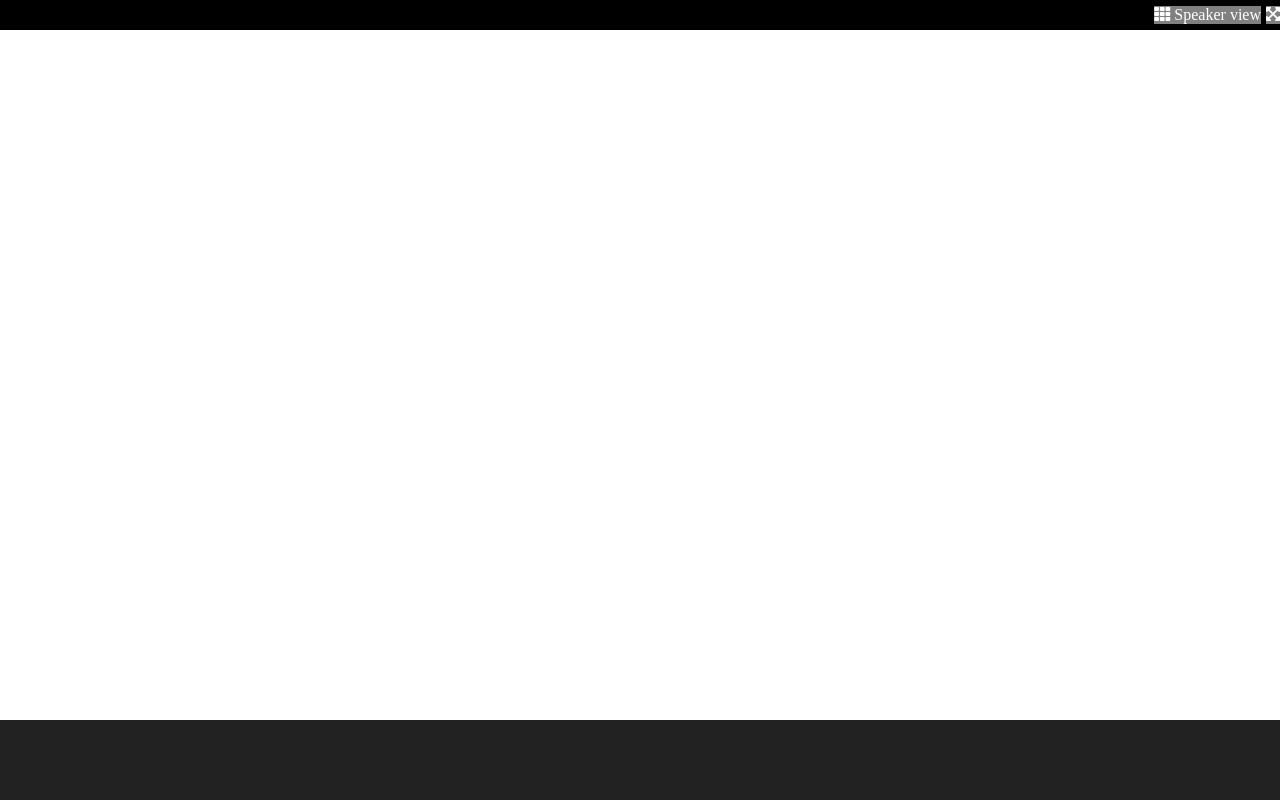
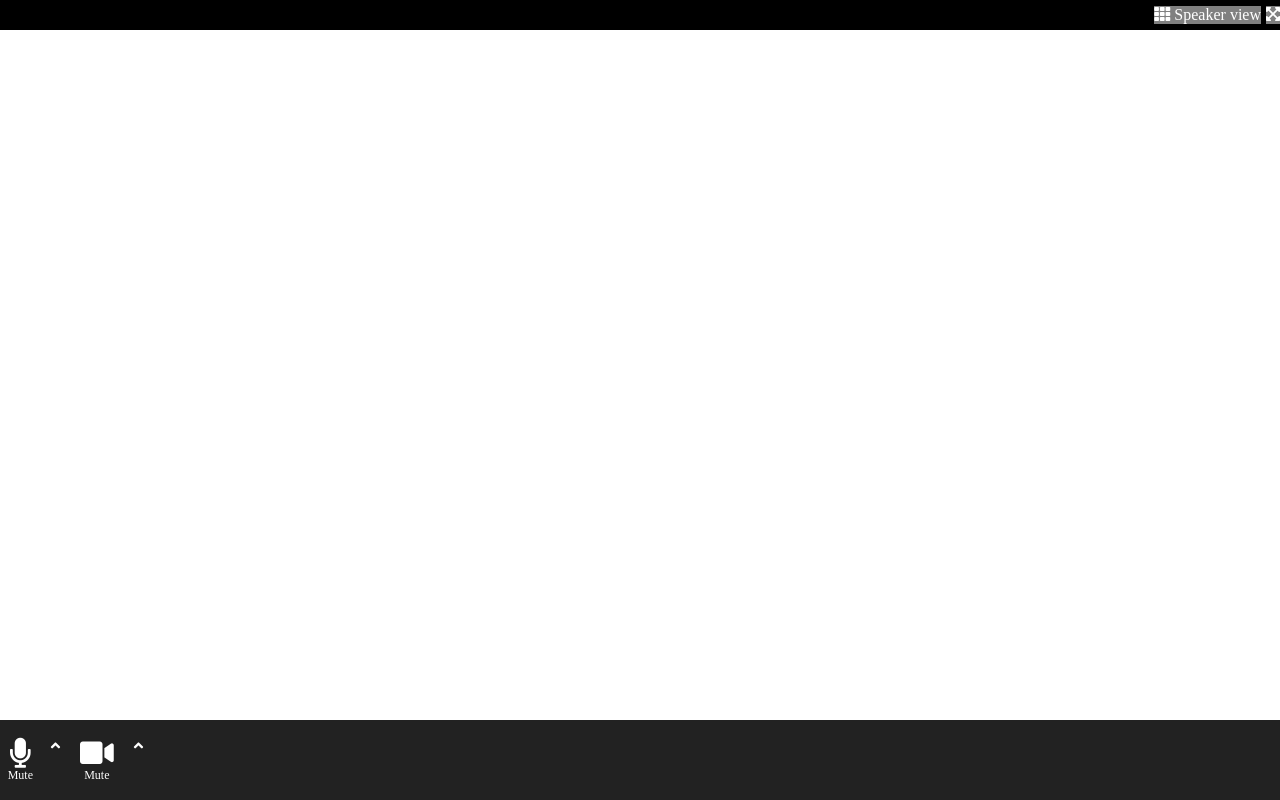
Before and after one commit to TommasoLodesani/html-css-zoom, a plain HTML site: page index.html in a window 1280 px wide. Drawn offline with Linux system fonts and the light colour scheme.

Commit message:
footer col-sx

```diff
--- a/css/style.css
+++ b/css/style.css
@@ -7,6 +7,10 @@
 a{
     text-decoration: none;
     color: white;
+}
+
+ul{
+    list-style-type: none;
 }
 
 /* header */
@@ -19,20 +23,20 @@ header{
     justify-content: flex-end;
 }
 
-header nav{
+header #container{
     display: flex;
     align-items: center;
 
 }
 
-header nav .view{
+header #container .view{
     color: white;
     background-color: gray;
     margin-right: 5px;
 
 }
 
-header nav .expand{
+header #container .expand{
     background-color: gray;
 }
 
@@ -47,10 +51,52 @@ main{
 }
 
 
+/* footer */
+
+
 footer{
     width: 100%;
     height: 80px;
     background-color:#222222;
     display: flex;
+    justify-content: space-between;
+    align-items: center;
 
 }
+
+footer #col-sx, #col-dx{
+    display: flex;
+    width: 20%;
+    /* background-color: yellow; */
+}
+
+/* footer #col-cen{
+    width: 60%;
+    background-color: yellow;
+    margin: 0 20px;
+} */
+
+
+footer #col-sx ul{
+    display: flex;
+    text-align: center;
+    width: 100%;
+}
+
+footer #col-sx ul li{
+    color: white;
+    font-size: 12px;
+
+}
+
+footer #col-sx ul i{
+    color: white;
+    font-size: 30px;
+    padding: 0 10px;
+}
+
+footer #col-sx ul #arrow{
+    color:white;
+    font-size: 15px;
+}
+}
--- a/index.html
+++ b/index.html
@@ -15,7 +15,7 @@
 
     <header>
 
-        <nav>
+        <div id="container">
             <div class="view">
                 <a href="#">
                     <i class="fas fa-th"></i>
@@ -30,7 +30,7 @@
 
             </a>
 
-        </nav>
+        </div>
 
 
 
@@ -46,6 +46,43 @@
     <!-- footer -->
     <footer>
 
+        <div id="col-sx">
+            <ul>
+                <li>
+                    <a href="">
+                        <i class="fas fa-microphone"></i>
+                    </a> <br>
+                    <span>Mute</span>
+                </li>
+                <li>
+                    <a href="">
+                        <i id="arrow" class="fas fa-angle-up"></i>
+                    </a><br>
+                </li>
+                <li>
+                    <a href="">
+                        <i class="fas fa-video"></i>
+                    </a><br>
+                    <span>Mute</span>
+                </li>
+                <li>
+                    <a href="">
+                        <i id="arrow" class="fas fa-angle-up"></i>
+                    </a><br>
+                </li>
+            </ul>
+
+        </div>
+
+        <div id="col-cen">
+
+        </div>
+
+
+        <div id="col-dx">
+
+        </div>
+
     </footer>
 
 </body>
```
